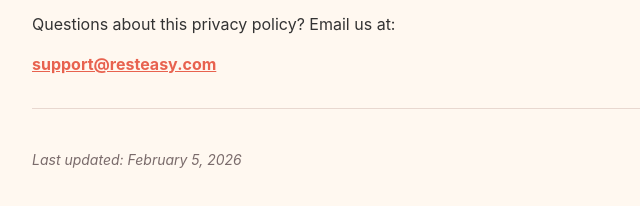
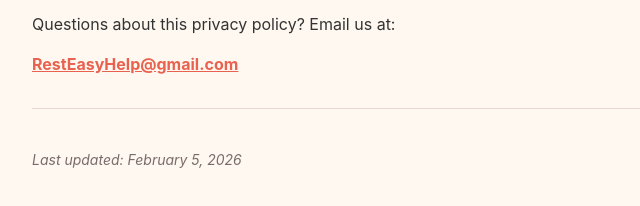
Before and after one commit to VictorGhebre/pawse-site, a plain HTML site: page privacy.html in a window 1280 px wide. Shown: the part 2169-2375 px from the top of the page, 228-868 px from the left. Drawn offline with Linux system fonts and the light colour scheme.

Commit message:
Update support email to RestEasyHelp@gmail.com

```diff
--- a/privacy.html
+++ b/privacy.html
@@ -91,7 +91,7 @@
     <hr>
     <h3>Contact Us</h3>
     <p>Questions about this privacy policy? Email us at:</p>
-    <p><strong><a href="mailto:support@resteasy.com">support@resteasy.com</a></strong></p>
+    <p><strong><a href="mailto:RestEasyHelp@gmail.com">RestEasyHelp@gmail.com</a></strong></p>
 
     <hr>
     <p class="footer">Last updated: February 5, 2026</p>
```
Also changed, not shown: index.html (+1 -1 lines).
